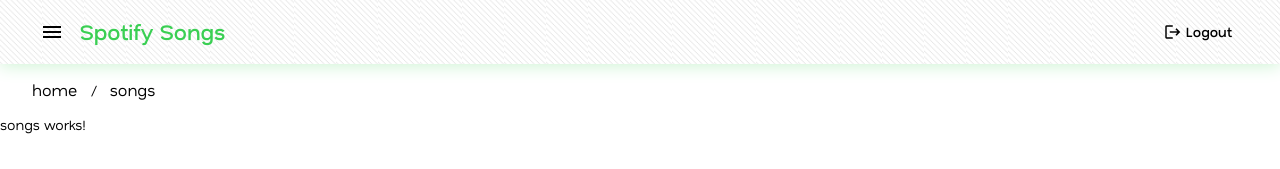
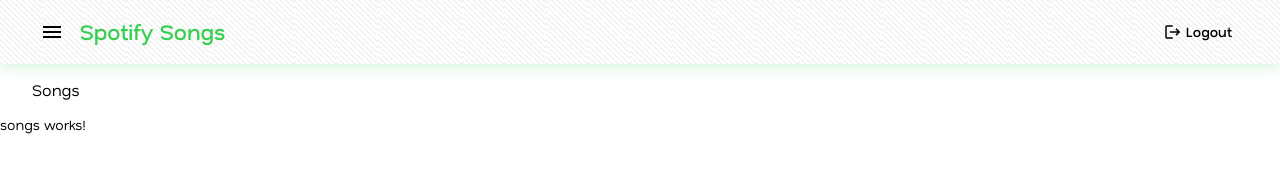
Before and after one commit to suenoctisay/Project-SpotifySongs, an Angular app: page /songs in a window 1280 px wide. Shown: the top 169 px of the page. Built offline with nearby package versions, Linux system fonts and the light colour scheme.

Commit message:
feature: início da criação da funcionalidade do breadcrumb

```diff
--- a/src/app/app.routes.ts
+++ b/src/app/app.routes.ts
@@ -1,3 +1,4 @@
+import { MainLayoutComponent } from './core/main-layout/main-layout';
 import { Routes } from '@angular/router';
 
 export const app_routes: Routes = [
@@ -12,4 +13,8 @@
     path: 'songs',
     loadComponent: () => import('./pages/songs/songs').then(c => c.SongsComponent),
   },
+  {
+    path: '',
+    loadComponent: () => import('./core/main-layout/main-layout').then(c => c.MainLayoutComponent),
+  },
 ];
--- a/src/app/core/main-layout/breadcrumb/breadcrumb.html
+++ b/src/app/core/main-layout/breadcrumb/breadcrumb.html
@@ -1,15 +1,19 @@
 <nav class="breadcrumb">
-  <ng-container>
+  <ng-container *ngFor="let breadcrumb of breadcrumbs; let last = last">
+    @if (!last) {
       <ng-container>
-        <a class="breadcrumb_nav-item">
-          home
+        <a class="breadcrumb_nav-item-a">
+          {{ breadcrumb.label }}
         </a>
         <span class="breadcrumb_nav-item-divider"> / </span>
       </ng-container>
+    }
+    @if (last) {
       <ng-container>
         <span class="breadcrumb_nav-item">
-          songs
+          {{ breadcrumb.label }}
         </span>
       </ng-container>
+    }
   </ng-container>
 </nav>
--- a/src/app/core/main-layout/breadcrumb/breadcrumb.scss
+++ b/src/app/core/main-layout/breadcrumb/breadcrumb.scss
@@ -1,20 +1,20 @@
 :host{
   .breadcrumb{
     padding: 16px 32px 0 32px;
-    &_nav-item-a{
-      color: var(--green-spotify);
+    &_nav-item{
       font-size: var(--small);
+      text-decoration: none;
     }
     &_nav-item-divider{
       padding: 0 8px;
-    }
-    &_nav-item{
-      font-size: var(--small);
     }
     a:hover{
       cursor: pointer;
       font-weight: var(--semi-bold);
       border-bottom: 1px solid var(--green-spotify);
     }
+    &.active {
+      color: var(--green-spotify);
+    }
   }
 }
--- a/src/app/core/main-layout/breadcrumb/breadcrumb.ts
+++ b/src/app/core/main-layout/breadcrumb/breadcrumb.ts
@@ -1,10 +1,24 @@
-import { Component } from '@angular/core';
+import { Component, OnInit } from '@angular/core';
+import { CommonModule } from '@angular/common';
+import { BreadcrumbService } from '../../services/breadcrumb.service';
 
 @Component({
   selector: 'app-breadcrumb',
   templateUrl: './breadcrumb.html',
-  styleUrl: './breadcrumb.scss',
-  imports: [ ],
+  styleUrls: ['./breadcrumb.scss'],
+  imports: [
+    CommonModule
+  ],
 })
 
-export class BreadcrumbComponent { }
+export class BreadcrumbComponent implements OnInit {
+  breadcrumbs: Array<{ label: string; url: string }> = [];
+
+  constructor(private breadcrumbService: BreadcrumbService) {}
+
+  ngOnInit(): void {
+    this.breadcrumbService.breadcrumbs$.subscribe((breadcrumbs) => {
+      this.breadcrumbs = breadcrumbs;
+    });
+  }
+}
--- a/src/app/pages/home/home.routes.ts
+++ b/src/app/pages/home/home.routes.ts
@@ -5,5 +5,6 @@
   {
     path: '',
     component: HomeComponent,
+    data: { breadcrumb: 'Home' },
   },
 ];
```
